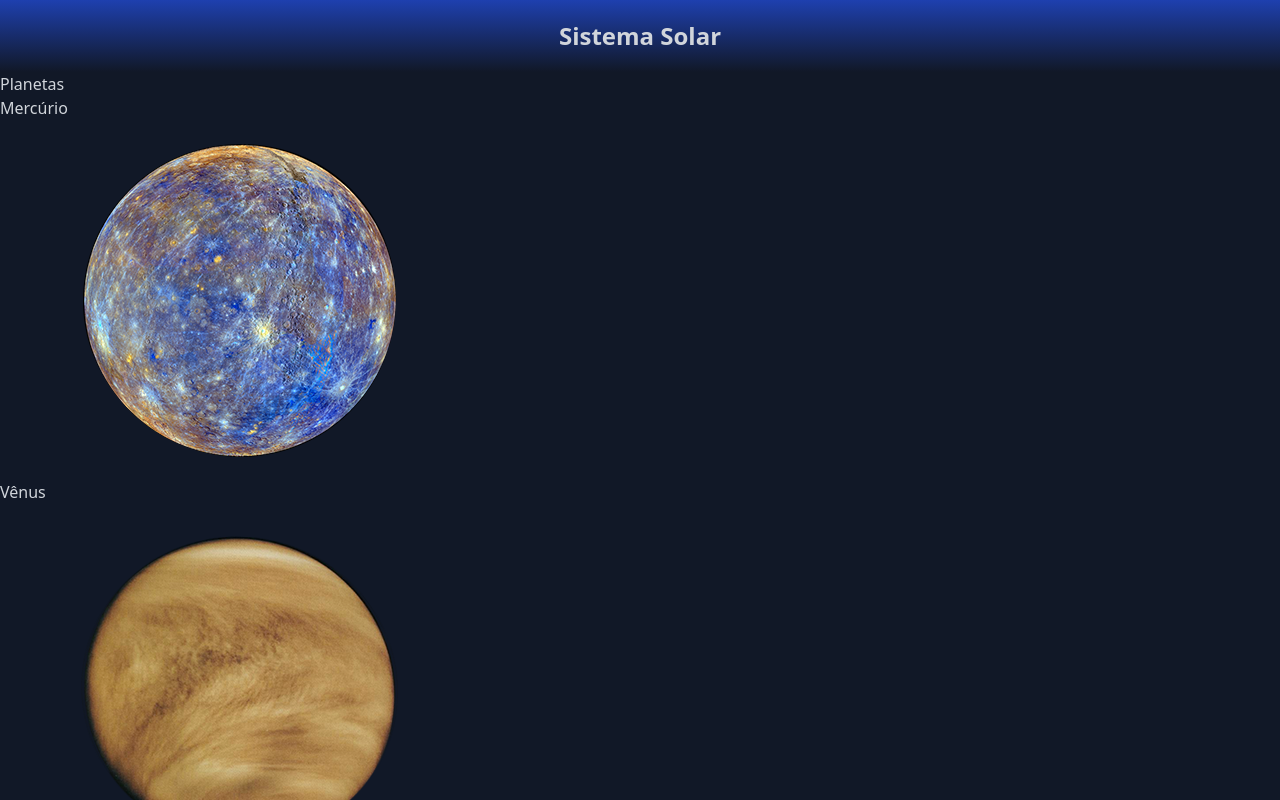
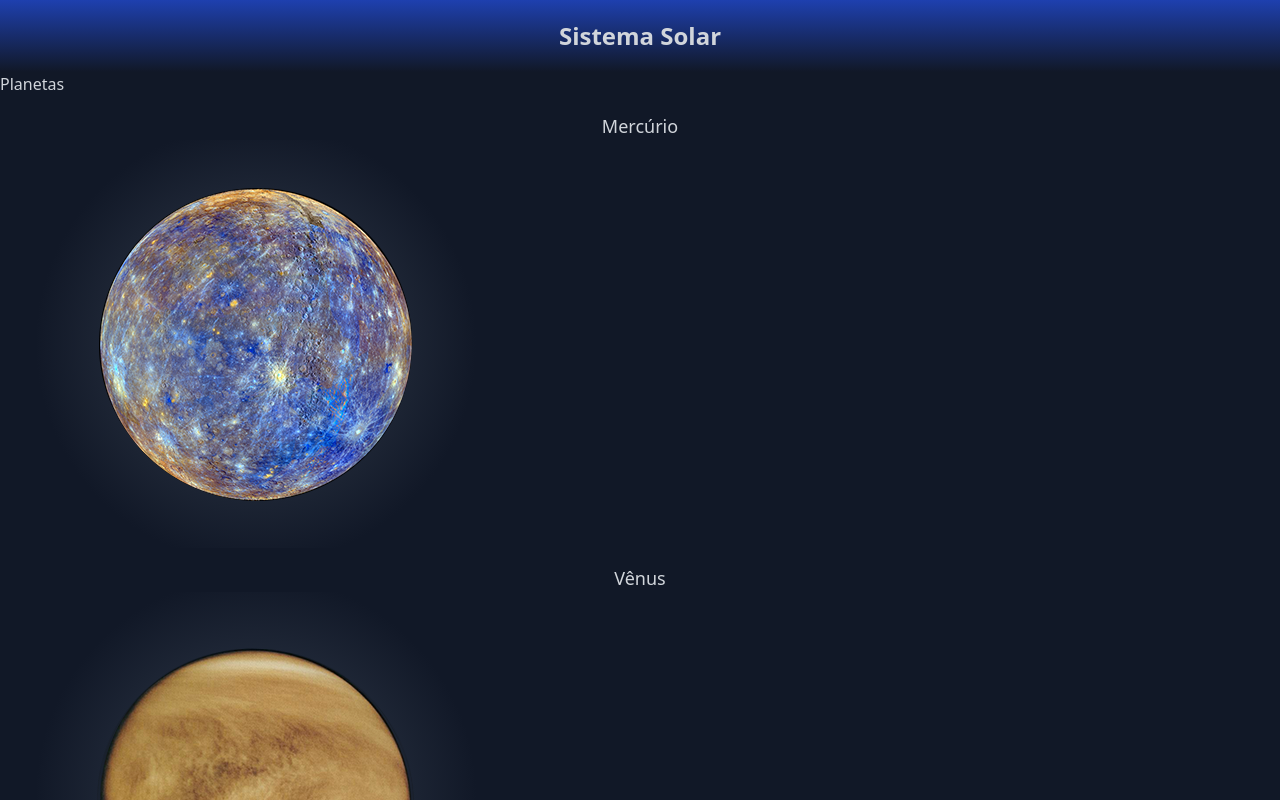
Before and after one commit to gabrielh-silvestre/Trybe-Solar-System, a React (Create React App) app: page / in a window 1280 px wide. Shown: the top 800 px of the page. Built offline with nearby package versions, Linux system fonts and the light colour scheme.

Commit message:
style(PlanetCard): customize card with custom gradient

```diff
--- a/src/components/PlanetCard.jsx
+++ b/src/components/PlanetCard.jsx
@@ -6,9 +6,9 @@ export default class PlanetCard extends Component {
     const { planetName, planetImage } = this.props;
 
     return (
-      <div data-testid="planet-card">
-        <h3 data-testid="planet-name">{planetName}</h3>
-        <img src={ planetImage } alt={ `Planeta ${planetName}` } />
+      <div className="m-4 text-center" data-testid="planet-card">
+        <h3 className="text-lg" data-testid="planet-name">{planetName}</h3>
+        <img className="bg-gradient-planetCard py-6" src={ planetImage } alt={ `Planeta ${planetName}` } />
       </div>
     );
   }
--- a/src/index.css
+++ b/src/index.css
@@ -21,3 +21,23 @@
   );
   filter: progid:DXImageTransform.Microsoft.gradient(startColorstr="#1e40af",endColorstr="#111827",GradientType=1);
 }
+
+.bg-gradient-planetCard {
+  background: rgb(55, 65, 81);
+  background: -moz-radial-gradient(
+    circle,
+    rgba(55, 65, 81, 1) 0%,
+    rgba(17, 24, 39, 1) 70%
+  );
+  background: -webkit-radial-gradient(
+    circle,
+    rgba(55, 65, 81, 1) 0%,
+    rgba(17, 24, 39, 1) 70%
+  );
+  background: radial-gradient(
+    circle,
+    rgba(55, 65, 81, 1) 0%,
+    rgba(17, 24, 39, 1) 70%
+  );
+  filter: progid:DXImageTransform.Microsoft.gradient(startColorstr="#374151",endColorstr="#111827",GradientType=1);
+}
```
